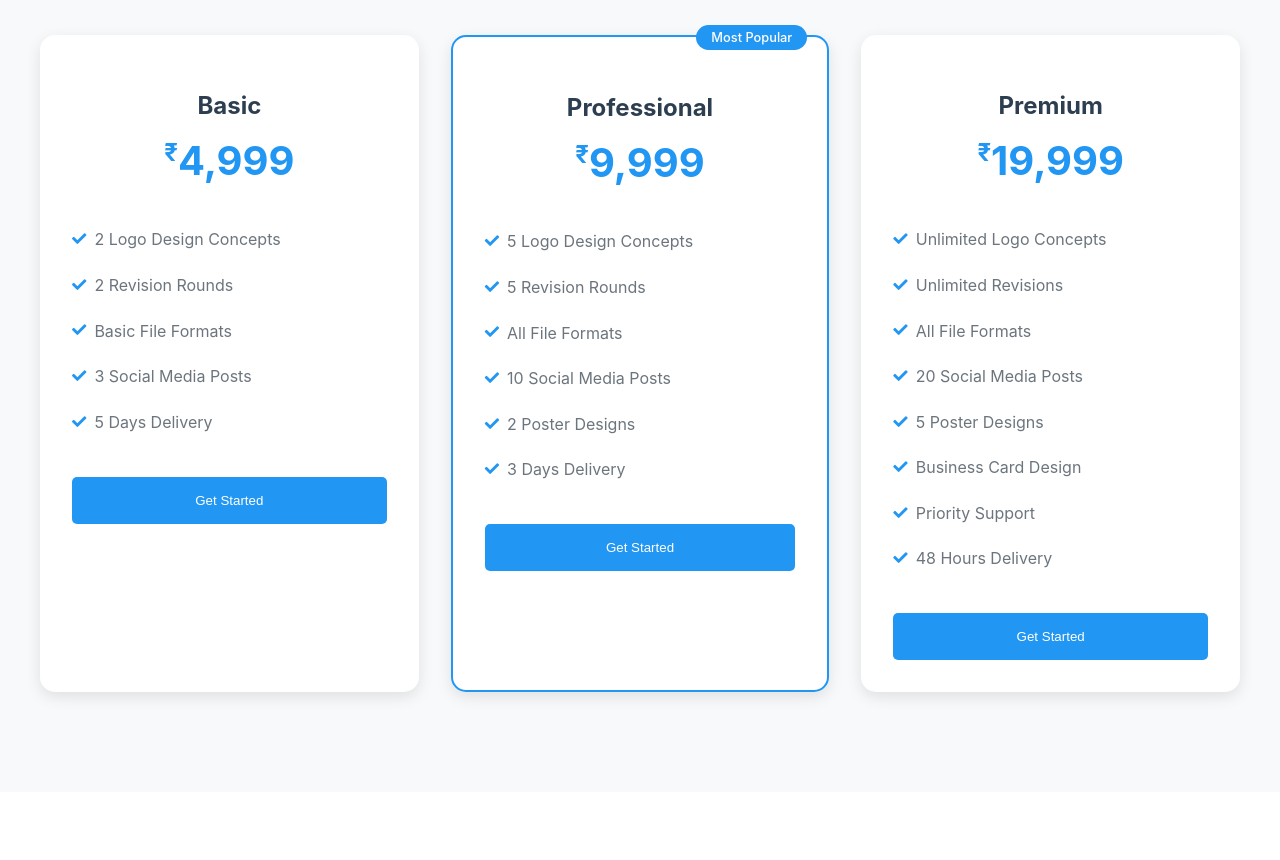
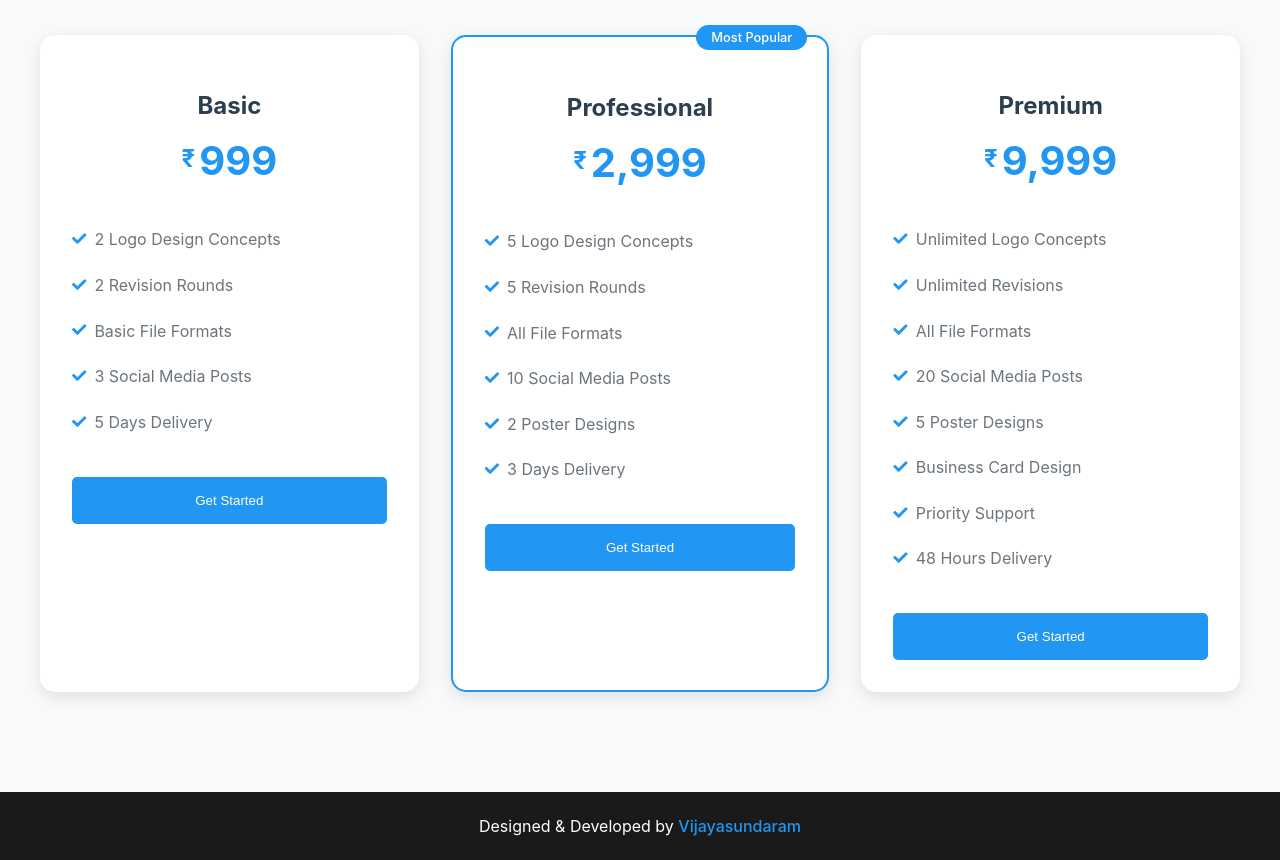
Before and after one commit to vijaycvcoder/vsgcreations, a React (Create React App) app: page / in a window 1280 px wide. Shown: the part 1000-1860 px from the top of the page. Before the commit the page ends 1792 px from the top, so only its background shows below. Built offline with nearby package versions, Linux system fonts and the light colour scheme.

Commit message:
basic commit

```diff
--- a/src/App.js
+++ b/src/App.js
@@ -2,6 +2,7 @@ import React from 'react';
 import Header from './components/Header';
 import About from './components/About';
 import Services from './components/Services';
+import Footer from './components/Footer';
 import './App.css';
 
 function App() {
@@ -10,7 +11,7 @@ function App() {
       <Header />
       <About />
       <Services />
-      {/* Other content */}
+      <Footer />
     </div>
   );
 }
--- a/src/components/About.jsx
+++ b/src/components/About.jsx
@@ -5,7 +5,7 @@ const About = () => {
   return (
     <section id="about" className="about-section">
       <div className="about-container">
-        <h2 className="section-title">About VSG Creations</h2>
+        <h2 className="section-title">VSG Creations</h2>
         <div className="about-content">
           <div className="about-text">
             <p className="intro-text">
--- /dev/null
+++ b/src/components/Footer.css
@@ -0,0 +1,23 @@
+.footer {
+  background-color: #1a1a1a;
+  padding: 1.5rem 0;
+  margin-top: auto;
+}
+
+.footer-content {
+  max-width: 1200px;
+  margin: 0 auto;
+  padding: 0 2rem;
+  text-align: center;
+}
+
+.footer-text {
+  color: #ffffff;
+  font-size: 1rem;
+  margin: 0;
+}
+
+.highlight {
+  color: #2196f3;
+  font-weight: 500;
+}
--- /dev/null
+++ b/src/components/Footer.jsx
@@ -0,0 +1,16 @@
+import React from 'react';
+import './Footer.css';
+
+const Footer = () => {
+  return (
+    <footer className="footer">
+      <div className="footer-content">
+        <p className="footer-text">
+          Designed & Developed by <span className="highlight">Vijayasundaram</span>
+        </p>
+      </div>
+    </footer>
+  );
+};
+
+export default Footer;
--- a/src/components/Header.jsx
+++ b/src/components/Header.jsx
@@ -13,7 +13,6 @@ const Header = () => {
             <li><a href="#home">Home</a></li>
             <li><a href="#services">Services</a></li>
             <li><a href="#portfolio">Portfolio</a></li>
-            <li><a href="#about">About</a></li>
           </ul>
         </nav>
         <button className="contact-button" onClick={() => window.location.href='#contact'}>
--- a/src/components/Services.css
+++ b/src/components/Services.css
@@ -79,7 +79,22 @@
 
 .currency {
   font-size: 1.5rem;
-  vertical-align: super;
+  vertical-align: top;
+  position: relative;
+  top: 8px;
+  margin-right: 2px;
+}
+
+.amount {
+  font-size: 2.5rem;
+  font-weight: bold;
+}
+
+.price {
+  display: flex;
+  align-items: flex-start;
+  justify-content: center;
+  gap: 2px;
 }
 
 .pricing-features ul {
--- a/src/components/Services.jsx
+++ b/src/components/Services.jsx
@@ -14,7 +14,7 @@ const Services = () => {
               <h3>Basic</h3>
               <div className="price">
                 <span className="currency">₹</span>
-                <span className="amount">4,999</span>
+                <span className="amount">999</span>
               </div>
             </div>
             <div className="pricing-features">
@@ -35,7 +35,7 @@ const Services = () => {
               <h3>Professional</h3>
               <div className="price">
                 <span className="currency">₹</span>
-                <span className="amount">9,999</span>
+                <span className="amount">2,999</span>
               </div>
             </div>
             <div className="pricing-features">
@@ -56,7 +56,7 @@ const Services = () => {
               <h3>Premium</h3>
               <div className="price">
                 <span className="currency">₹</span>
-                <span className="amount">19,999</span>
+                <span className="amount">9,999</span>
               </div>
             </div>
             <div className="pricing-features">
```
